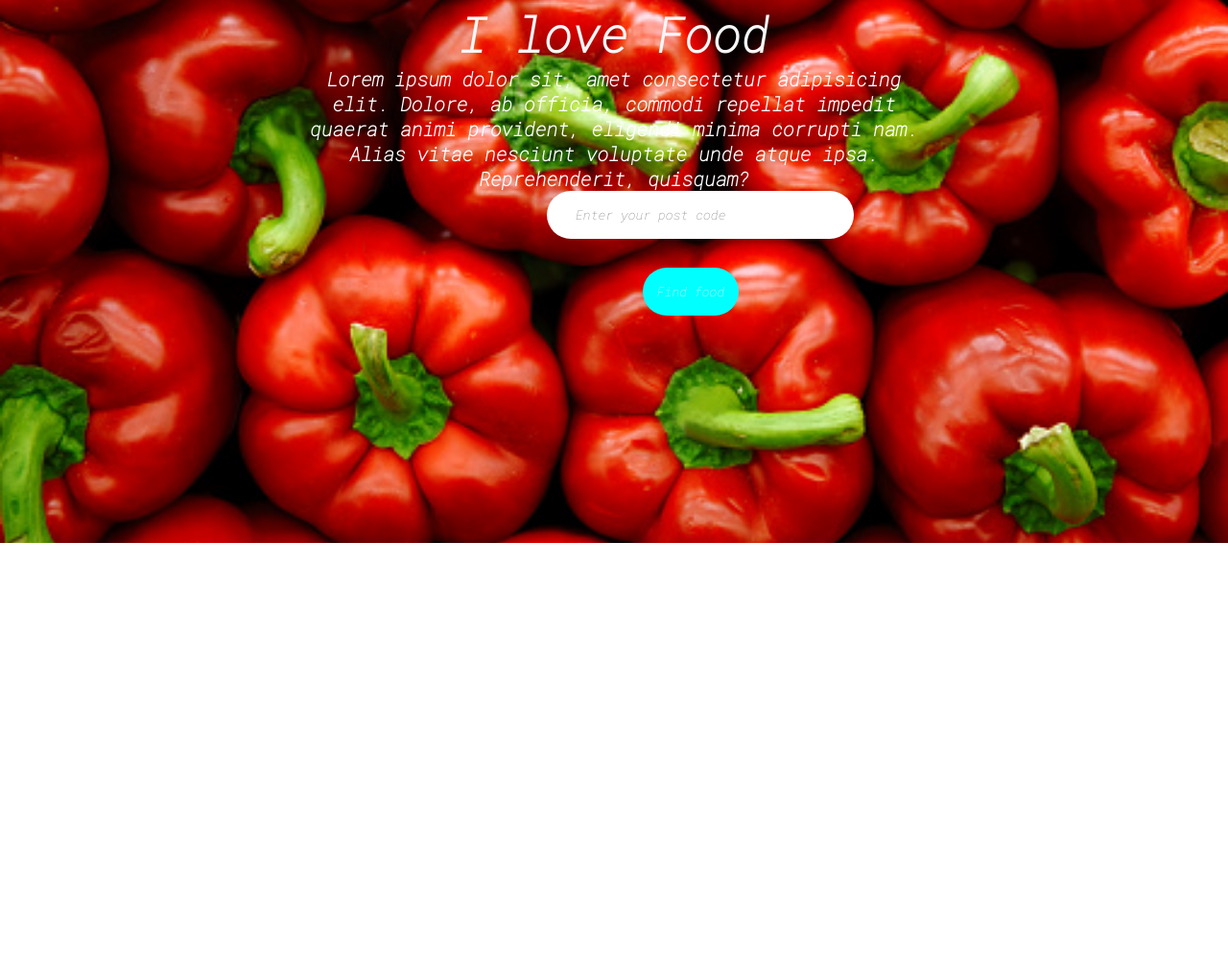
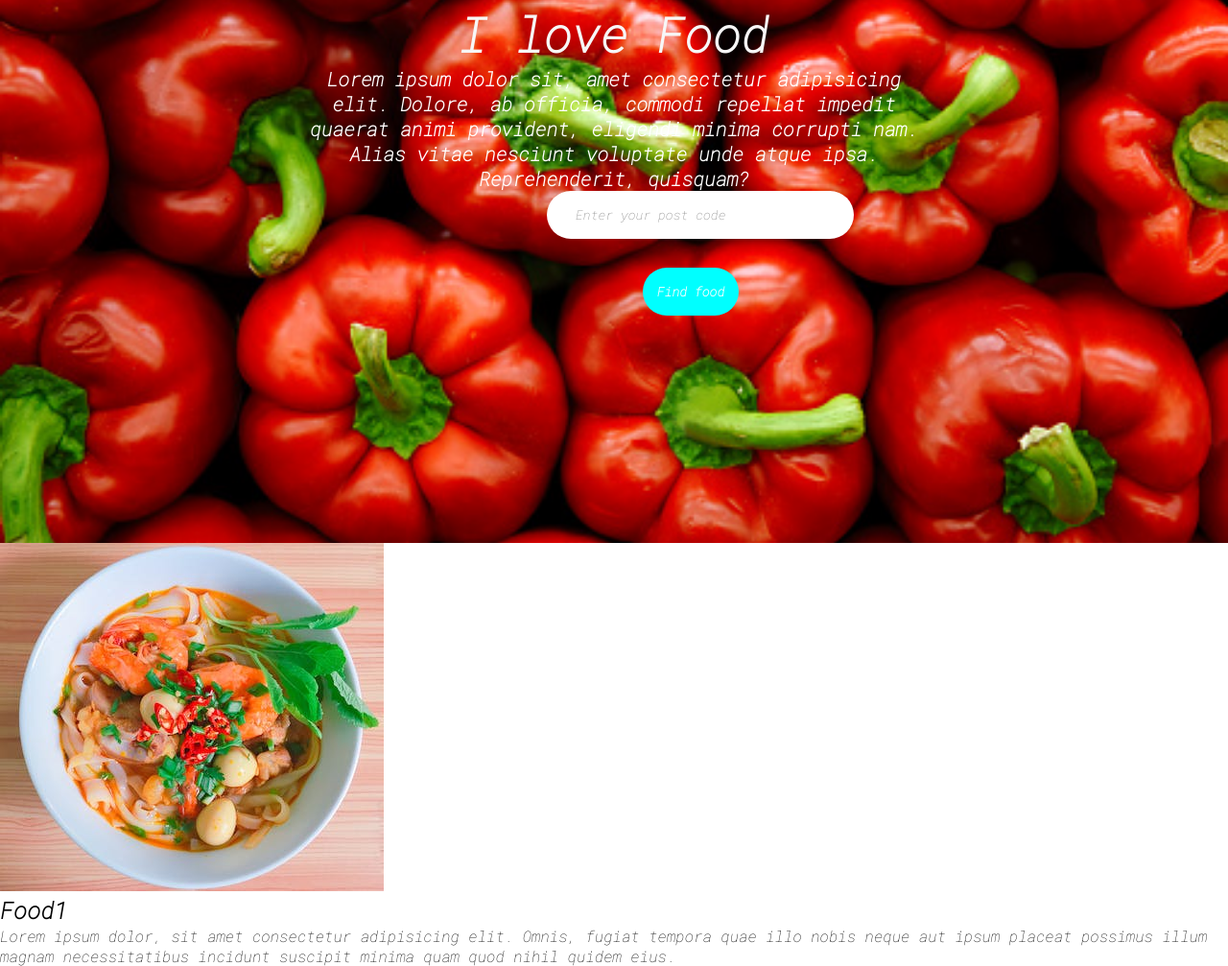
Before and after one commit to claudiahW/restaurantpage, a plain HTML site: page index.html in a window 1280 px wide. Shown: the part 234-1241 px from the top of the page at 96% size. Before the commit the page ends 800 px from the top, so only its background shows below. Drawn offline with Linux system fonts and the light colour scheme.

Commit message:
add a new section

```diff
--- a/index.html
+++ b/index.html
@@ -25,5 +25,12 @@
         </form>
       </div>
     </section>
+    <section class="product">
+        <div class="product-list">
+            <img src="images/salad.jpeg" alt=""/>
+            <h2 class="product-heading">Food1</h2>
+            <p>Lorem ipsum dolor, sit amet consectetur adipisicing elit. Omnis, fugiat tempora quae illo nobis neque aut ipsum placeat possimus illum magnam necessitatibus incidunt suscipit minima quam quod nihil quidem eius.</p>
+        </div>
+    </section>
   </body>
 </html>
--- a/style.css
+++ b/style.css
@@ -54,6 +54,7 @@
   margin-top: 30px;
   margin-left: 100px;
   text-align: center;
+  font-weight: bold;
   background-color: aqua;
   color: #fff;
   border: none;
@@ -61,3 +62,7 @@
   border-radius: 30px;
   transition: 0.5s;
 }
+.hero-wrapper .form-code button:hover {
+    background-color: transparent;
+    border: 2px solid black;
+}
```
